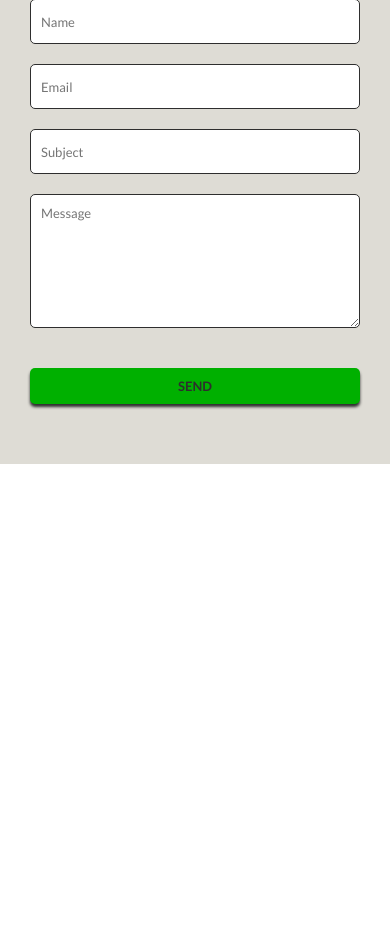
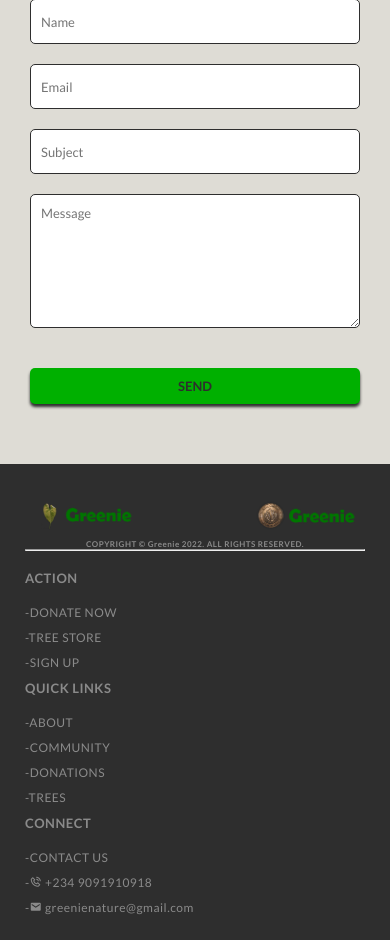
Before and after one commit to Paul-Chidiadi/greenie, a PHP site: page / in a window 390 px wide. Shown: the part 4717-5657 px from the top of the page. Before the commit the page ends 5181 px from the top, so only its background shows below. Run offline with PHP 8.4, Linux system fonts and the light colour scheme.

Commit message:
Footer section: added footer section with styling and media query

```diff
--- a/css/index.css
+++ b/css/index.css
@@ -790,6 +790,7 @@ body {
   text-align: center;
   margin: 20px auto;
   box-shadow: 0 3px 3px 0px var(--blackd);
+  cursor: pointer;
 }
 .form form .btn:hover {
   background-color: transparent;
@@ -814,3 +815,88 @@ body {
     padding: 10px;
   }
 }
+/* FOOTER SECTION */
+.footer {
+  width: 100%;
+  background-color: var(--blackd);
+  padding: 40px 40px 30px;
+  color: var(--blackl);
+}
+.footer .divide {
+  width: 100;
+  display: flex;
+  justify-content: space-between;
+  align-items: center;
+}
+.footer h4 {
+  font-size: 10px;
+  font-weight: bold;
+  text-align: center;
+}
+.foot {
+  width: 100%;
+  display: flex;
+  justify-content: space-evenly;
+  align-items: flex-start;
+  gap: 20px;
+}
+.container h3 {
+  font-size: 14px;
+  font-weight: bold;
+}
+.container div {
+  display: flex;
+  flex-direction: column;
+  justify-content: center;
+  align-items: flex-start;
+  gap: 10px;
+}
+.container div a {
+  font-size: 12px;
+  font-weight: 400;
+  color: var(--blackl);
+}
+.container div a:hover {
+  text-decoration: underline;
+  color: var(--greend);
+}
+.container div p {
+  font-size: 12px;
+  font-weight: 400;
+  color: var(--blackl);
+}
+/* footer section media query */
+@media screen and (max-width: 500px) {
+  .footer h4 {
+    font-size: 8px;
+  }
+  .foot {
+    gap: 10px;
+  }
+  .container h3 {
+    font-size: 11px;
+  }
+  .container div a {
+    font-size: 10px;
+  }
+  .container div p {
+    font-size: 10px;
+  }
+}
+@media screen and (max-width: 400px) {
+  .footer {
+    padding: 25px;
+  }
+  .foot {
+    flex-direction: column;
+  }
+  .container h3 {
+    font-size: 13px;
+  }
+  .container div a {
+    font-size: 12px;
+  }
+  .container div p {
+    font-size: 12px;
+  }
+}
--- a/index.php
+++ b/index.php
@@ -203,10 +203,42 @@
             </div>
         </div>
     </section>
-
-
-
-
+    <!-- FOOTER SECTION -->
+    <footer class="footer">
+        <div class="divide">
+            <img height="50px" width="120px" style="object-fit: cover" src="img/logo.png" alt="">
+            <img height="50px" width="120px" style="object-fit: cover" src="img/logo2.png" alt="">
+        </div>
+        <h4>COPYRIGHT © Greenie <script>document.write(new Date().getFullYear());</script>. ALL RIGHTS RESERVED. </h4>
+        <hr><br>
+        <div class="foot">
+            <div class="container">
+                <h3>ACTION</h3><br>
+                <div>
+                    <a href="">-DONATE NOW</a>
+                    <a href="">-TREE STORE</a>
+                    <a href="">-SIGN UP</a>
+                </div>
+            </div>
+            <div class="container">
+                <h3>QUICK LINKS</h3><br>
+                <div>
+                    <a href="">-ABOUT</a>
+                    <a href="">-COMMUNITY</a>
+                    <a href="">-DONATIONS</a>
+                    <a href="">-TREES</a>
+                </div>
+            </div>
+            <div class="container">
+                <h3>CONNECT</h3><br>
+                <div>
+                    <a href="">-CONTACT US</a>
+                    <p>-<i class="bx bx-phone-call"></i> +234 9091910918</p>
+                    <p>-<i class="bx bxs-envelope"></i> greenienature@gmail.com</p>
+                </div>
+            </div>
+        </div>
+    </footer>
     <!-- javascript files and libraries -->
     <script type="text/javascript" src="js/index.js"></script>
   </body>
```
